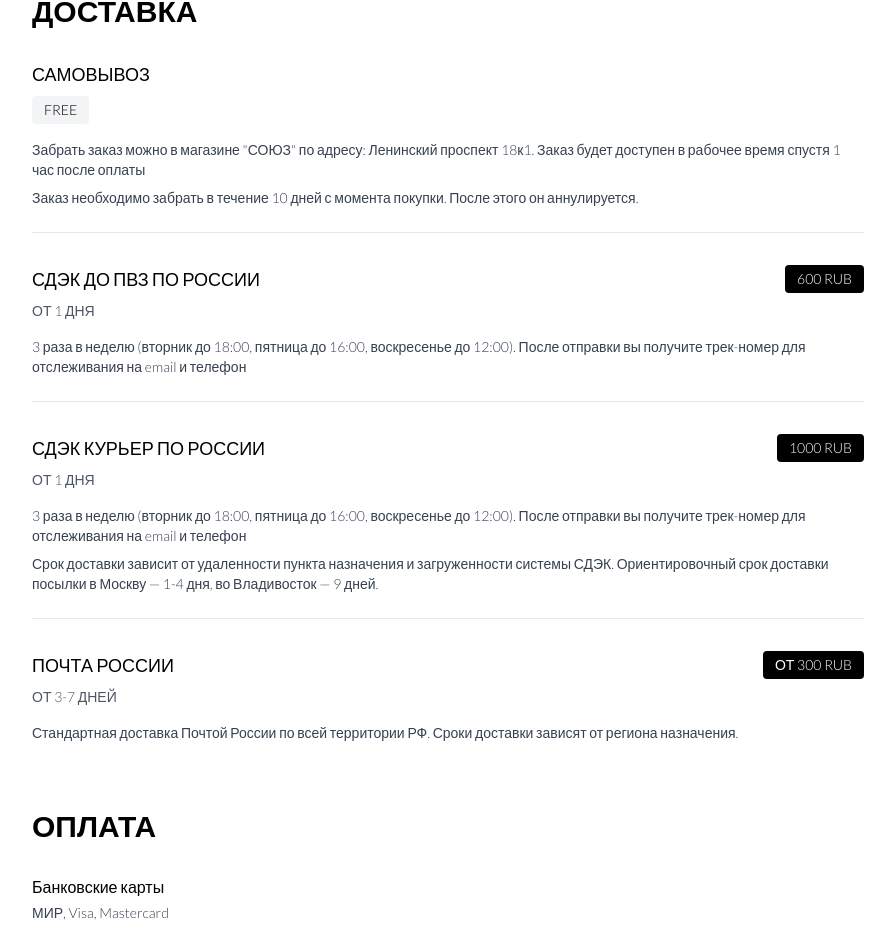
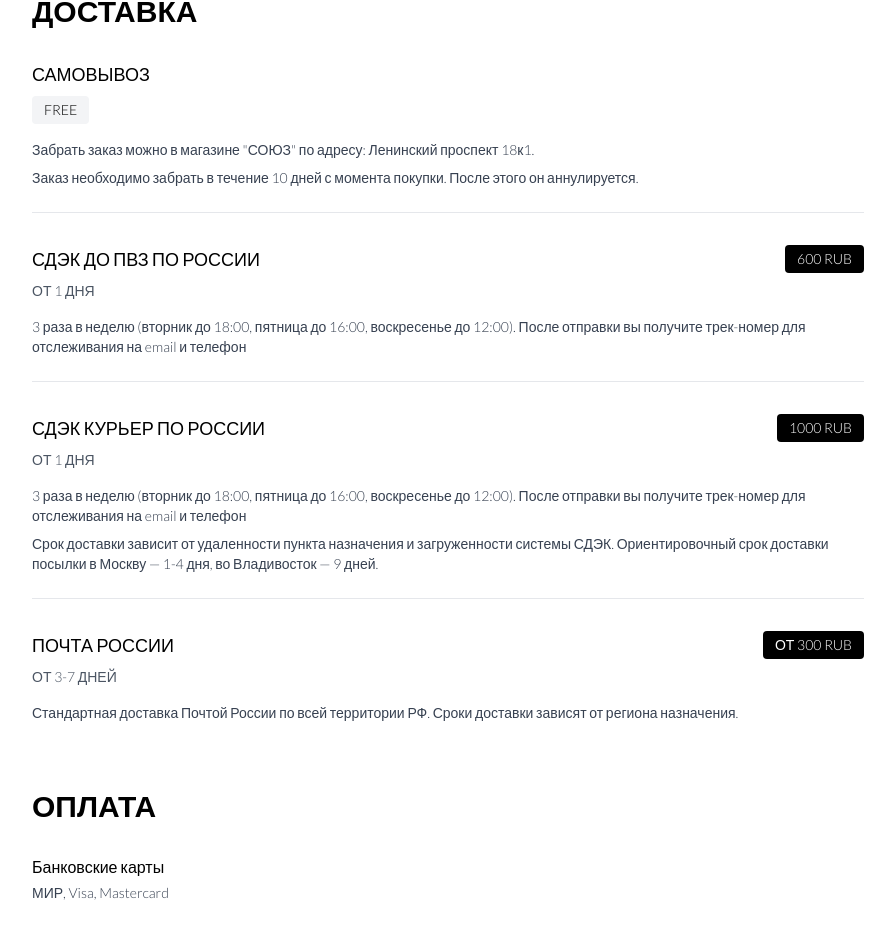
Before and after one commit to glebtrishkin/soyuzlocals, a React (Vite) app: page /delivery in a window 1280 px wide. Shown: the part 1133-2063 px from the top of the page, without its empty margins (192-1087 px from the left). Built offline with nearby package versions, Linux system fonts and the light colour scheme.

Commit message:
Updated Delivery.tsx

```diff
--- a/src/pages/Delivery.tsx
+++ b/src/pages/Delivery.tsx
@@ -28,7 +28,7 @@ function Delivery() {
             </div>
             <div className="text-sm text-gray-700 space-y-2">
               <p>Забрать заказ можно в магазине "СОЮЗ" по адресу:
-Ленинский проспект 18к1. Заказ будет доступен в рабочее время спустя 1 час после оплаты</p>
+Ленинский проспект 18к1.</p>
               <p>Заказ необходимо забрать в течение 10 дней с момента покупки. После этого он аннулируется.</p>
             </div>
           </div>
```
